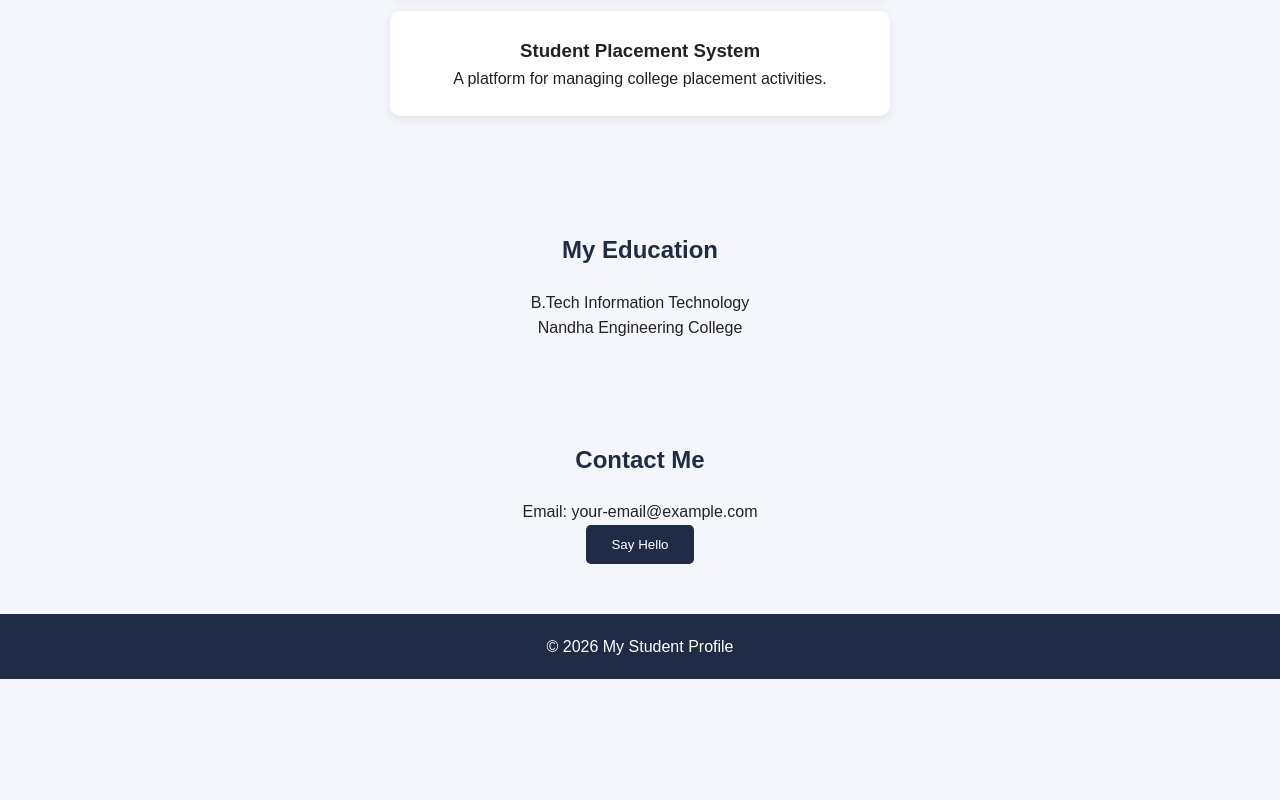
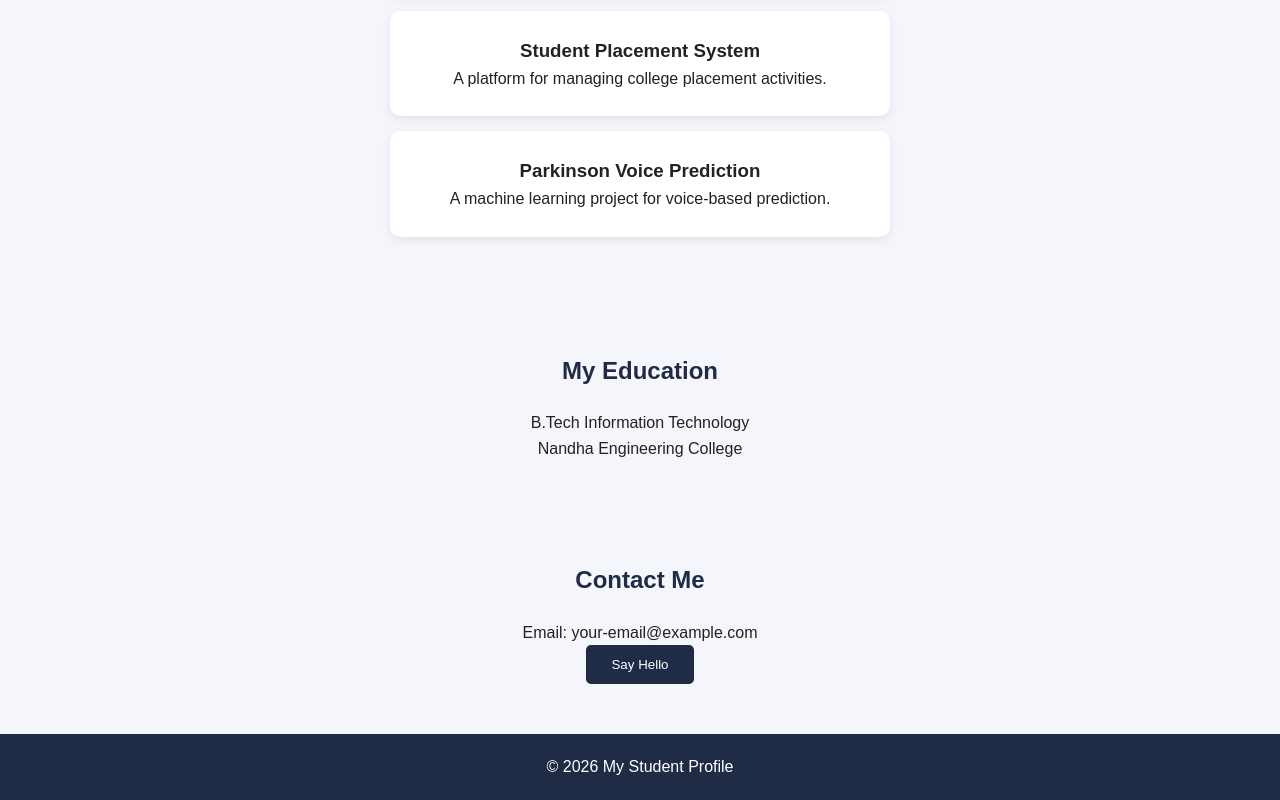
Before and after one commit to priyadharshini312/Student-Profile, a plain HTML site: page index.html in a window 1280 px wide. Shown: the part 1111-1911 px from the top of the page. Before the commit the page ends 1790 px from the top, so only its background shows below. Drawn offline with Linux system fonts and the light colour scheme.

Commit message:
addedd project

```diff
--- a/index.html
+++ b/index.html
@@ -69,6 +69,10 @@
             <h3>Student Placement System</h3>
             <p>A platform for managing college placement activities.</p>
         </div>
+        <div class="project-card">
+    <h3>Parkinson Voice Prediction</h3>
+    <p>A machine learning project for voice-based prediction.</p>
+</div>
     </section>
     <!-- Education section -->
 <section id="education">
```
